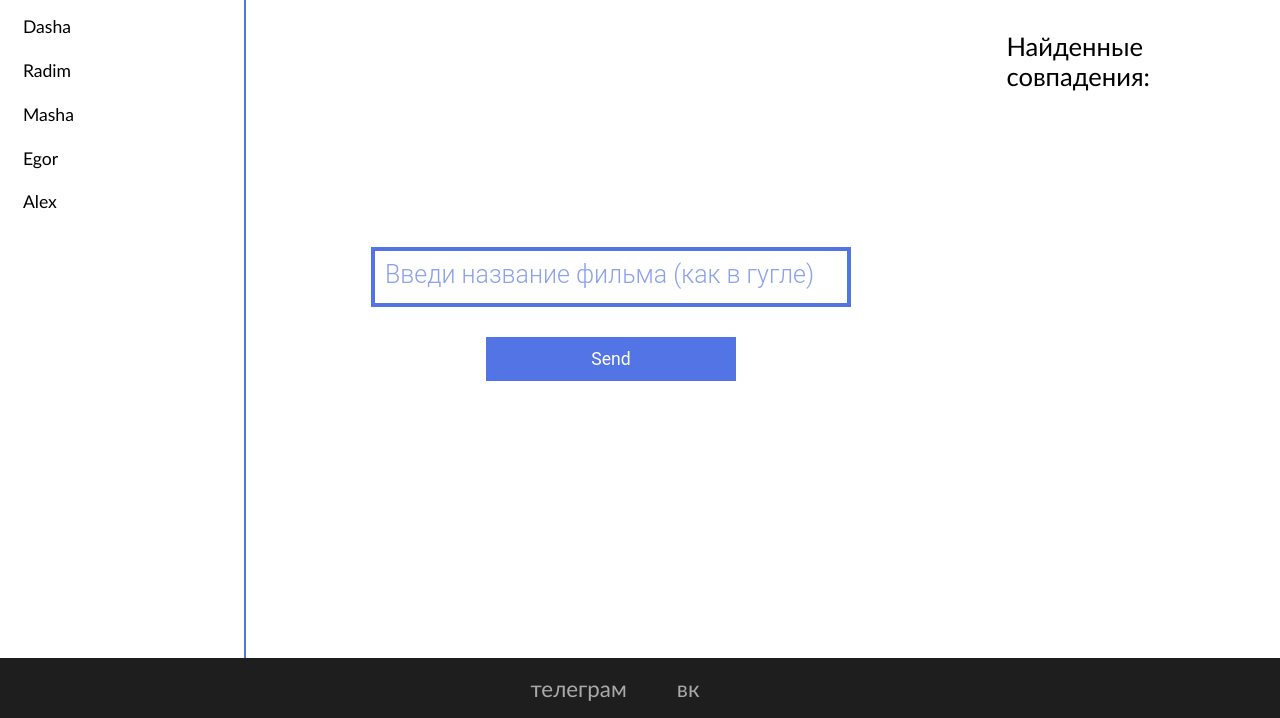
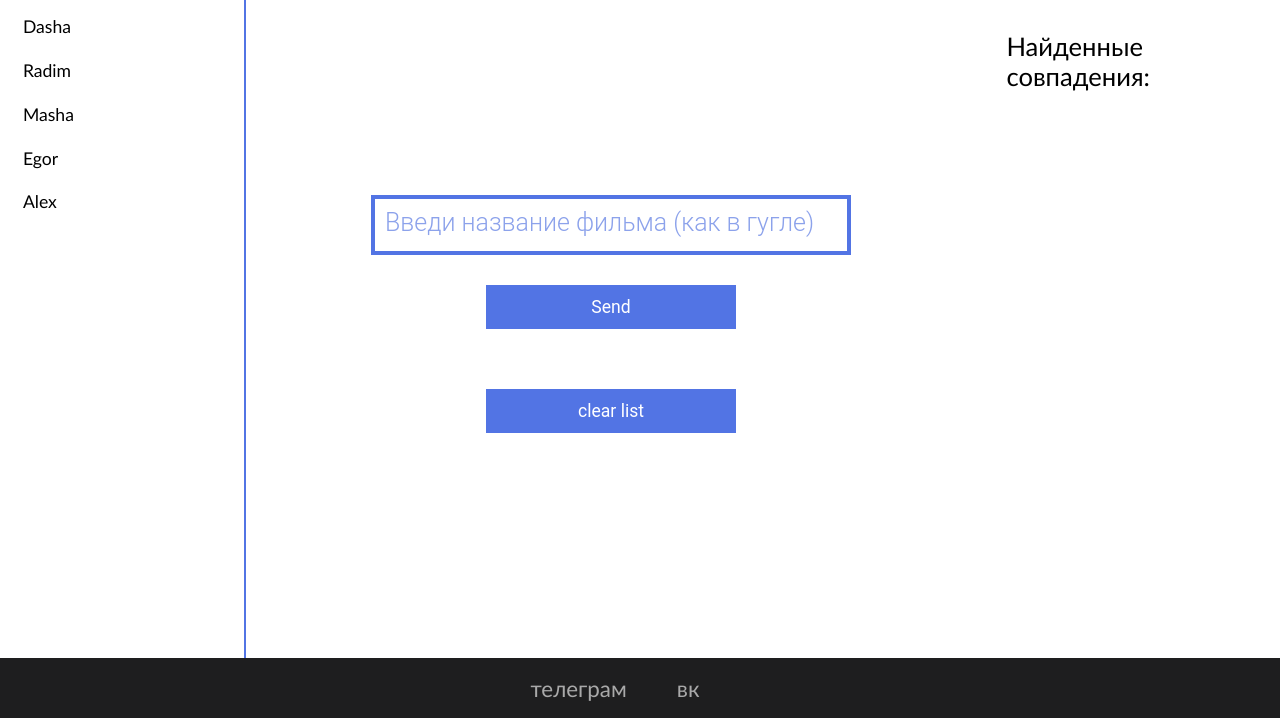
Before and after one commit to AlexBashorin/what-we-see.github.io, a plain HTML site: page index.html in a window 1280 px wide. Both pictures are taken after typing "Sample" into the empty fields and a click on the button "Send". Shown: the part 82-800 px from the top of the page. Drawn offline with Linux system fonts and the light colour scheme.

Commit message:
add clear btn, add localStorage

```diff
--- a/index.html
+++ b/index.html
@@ -31,6 +31,7 @@
                         placeholder="Введи название фильма (как в гугле)"
                         autofocus>
                     <button class="submit-button">Send</button>
+                    <button class="clear-list">clear list</button>
                     <!-- <input for="input-film" type="submit" class="submit-button"> -->
                 </div>
             </article>
--- a/index.js
+++ b/index.js
@@ -1,6 +1,7 @@
 const resultSpace = document.querySelector('.result-space');
 const inputValue = document.querySelector('.main-input');
 const submit = document.querySelector('.submit-button');
+const clearList = document.querySelector('.clear-list');
 
 let arr = [];
 
@@ -37,6 +38,12 @@ submit.addEventListener("click", function() {
 
     check();
     inputValue.value = "";
+
+    localStorage.setItem(arr, JSON.stringify(arr));
+    arr = JSON.parse(localStorage.getItem(arr));
+    removeItem(arr);
+    // localStorage.setItem(resultSpace, inputValue.value);
+    // resultSpace = JSON.parse(localStorage.getItem(inputValue.value));
 });
 
 inputValue.addEventListener('keydown', function(event) {
@@ -46,7 +53,24 @@ inputValue.addEventListener('keydown', function(event) {
         check();
         inputValue.value = "";
     }
+});
+
+clearList.addEventListener('click', function() {
+
+    // removeItem(arr);
 })
+
+// LOCAL-STORAGE
+// localStorage.setItem(arr, JSON.stringify(arr));
+// arr = JSON.parse(localStorage.getItem("arr"));
+
+// try {
+//     localStorage.setItem('myKey', arr);
+//   } catch (e) {
+//     if (e == QUOTA_EXCEEDED_ERR) {
+//      alert('Превышен лимит');
+//     }
+//   }
 
 // function showMatches(array){
 //     const count = {}
--- a/styles.css
+++ b/styles.css
@@ -133,6 +133,19 @@ input::placeholder {
     transform: translateX(7px);
 }
 
+.clear-list {
+    width: 250px;
+    height: 44px;
+    background-color: rgb(82, 116, 228);
+    border: none;
+    outline: none;
+    margin-top: 30px;
+    margin-bottom: 30px;
+    font-family: roboto;
+    color: white;
+    font-size: 1.1em;
+}
+
 .result-bar {
     flex: 1;
     padding: 10px 30px 30px 30px;
```
